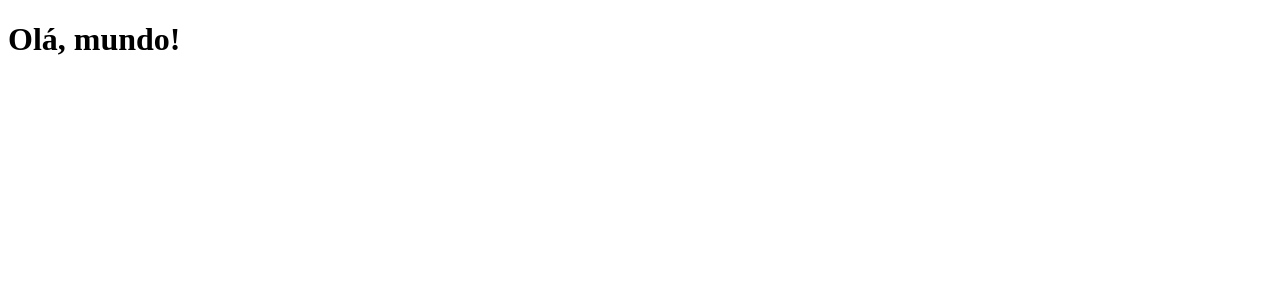
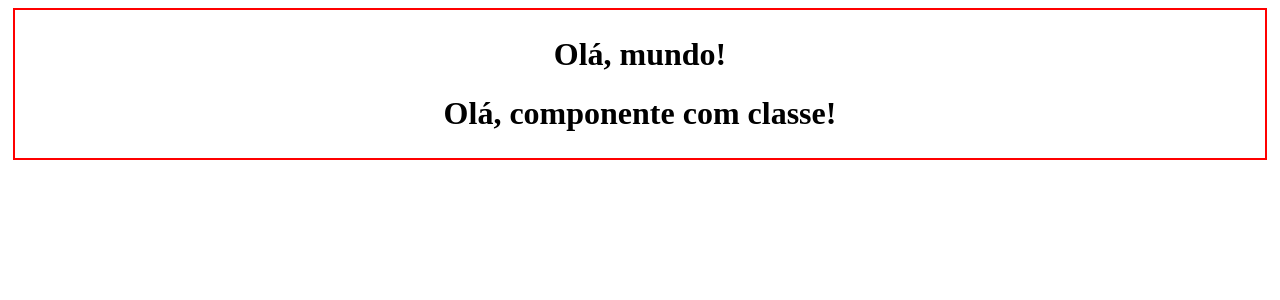
Before and after one commit to Bruhollanda/Iteris-Training-Course, a React (Create React App) app in the folder olamundo/: page / in a window 1280 px wide. Shown: the top 300 px of the page. Built offline with nearby package versions, Linux system fonts and the light colour scheme.

Commit message:
Chamando jsx com classe na App; Editado CSS da App

```diff
--- /dev/null
+++ b/olamundo/src/App.css
@@ -0,0 +1,6 @@
+.App {
+  margin: 5px;
+  border: 2px solid red;
+  padding: 5px;
+  text-align: center;
+}
--- a/olamundo/src/App.js
+++ b/olamundo/src/App.js
@@ -1,8 +1,13 @@
 import TituloPrincipal from './components/TituloPrincipal';
+import OutroTitulo from './components/OutroTitulo';
+
+import './App.css';
+
 function App() {
   return (
     <div className="App">
       <TituloPrincipal />
+      <OutroTitulo />
     </div>
   );
 }
```
Also changed, not shown: olamundo/src/components/OutroTitulo.jsx (renamed from olamundo/src/components/outroTitulo.jsx).
